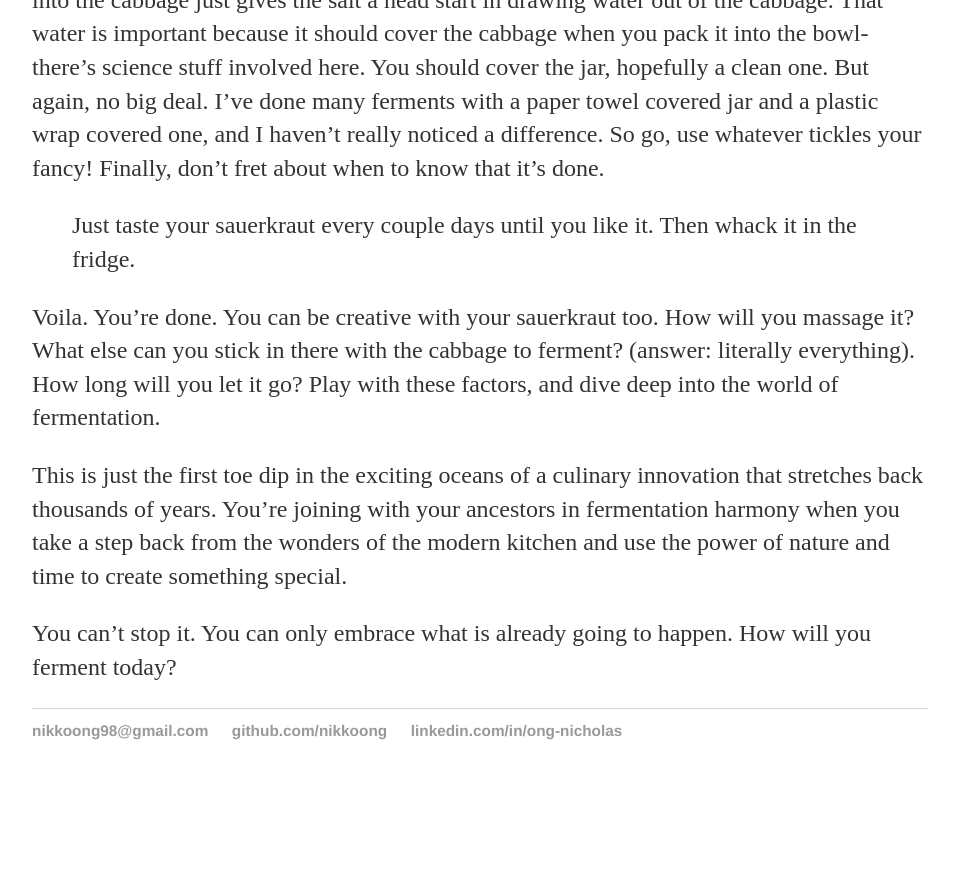
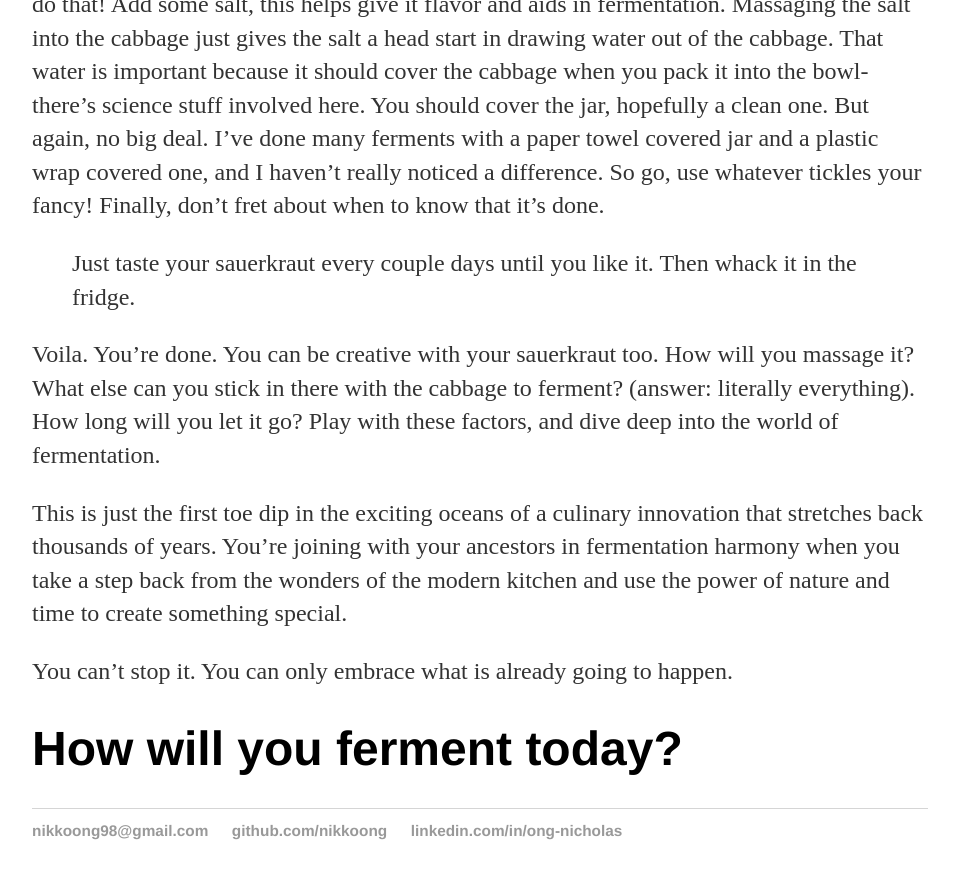
Before and after one commit to nikkoong/nikkoong.github.io, a Jekyll site: the page built from _posts/2020-04-28-Fermenting.md, in a window 1280 px wide and 900 px high, scrolled down 1301 px. Shown: the top 879 px of the window, without its empty margins (160-1119 px from the left). Built offline with Jekyll 4.4.1, drawn with Linux system fonts in a browser that asks for light colours; before the commit the page ends 2101 px from its top, so only the background shows below that; some of the changed text lies outside the part shown.

```diff
--- a/_posts/2020-04-28-Fermenting.md
+++ b/_posts/2020-04-28-Fermenting.md
@@ -4,7 +4,7 @@ title: Fermenting
 date: 2020-04-28
 ---
 
-#Fermentation: An Art, a Science?
+# Fermentation: An Art, a Science?
 
 It's a buzzword that gets thrown around a lot, I think. Fermented X, fermented Z. Fermented things for everyone to enjoy! It's a traditional dish- The nutritional benefits of fermentation are unparalleled - An ancient form of food preservation (before refrigerators).
 
@@ -33,4 +33,6 @@ Voila. You're done. You can be creative with your sauerkraut too. How will you m
 
 This is just the first toe dip in the exciting oceans of a culinary innovation that stretches back thousands of years. You're joining with your ancestors in fermentation harmony when you take a step back from the wonders of the modern kitchen and use the power of nature and time to create something special.
 
-You can't stop it. You can only embrace what is already going to happen. How will you ferment today?
+You can't stop it. You can only embrace what is already going to happen.
+
+# How will you ferment today?
```
